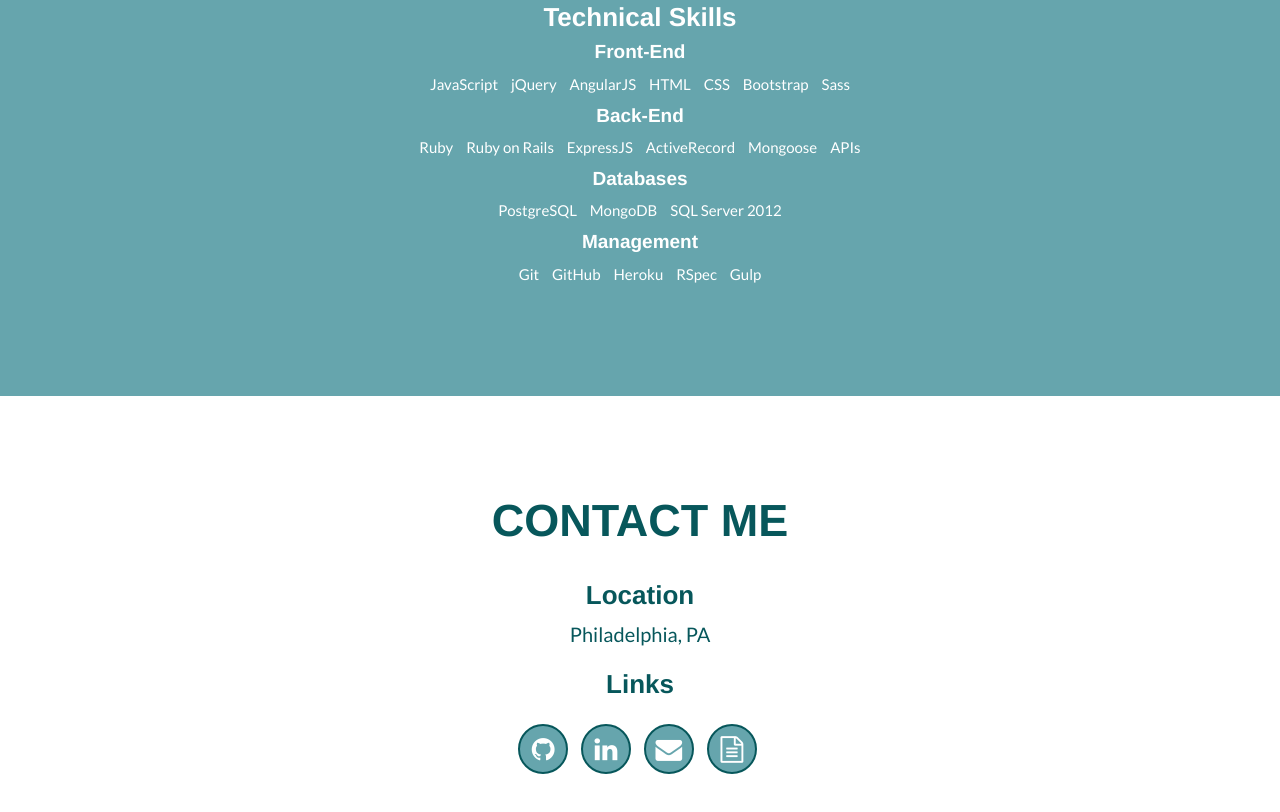
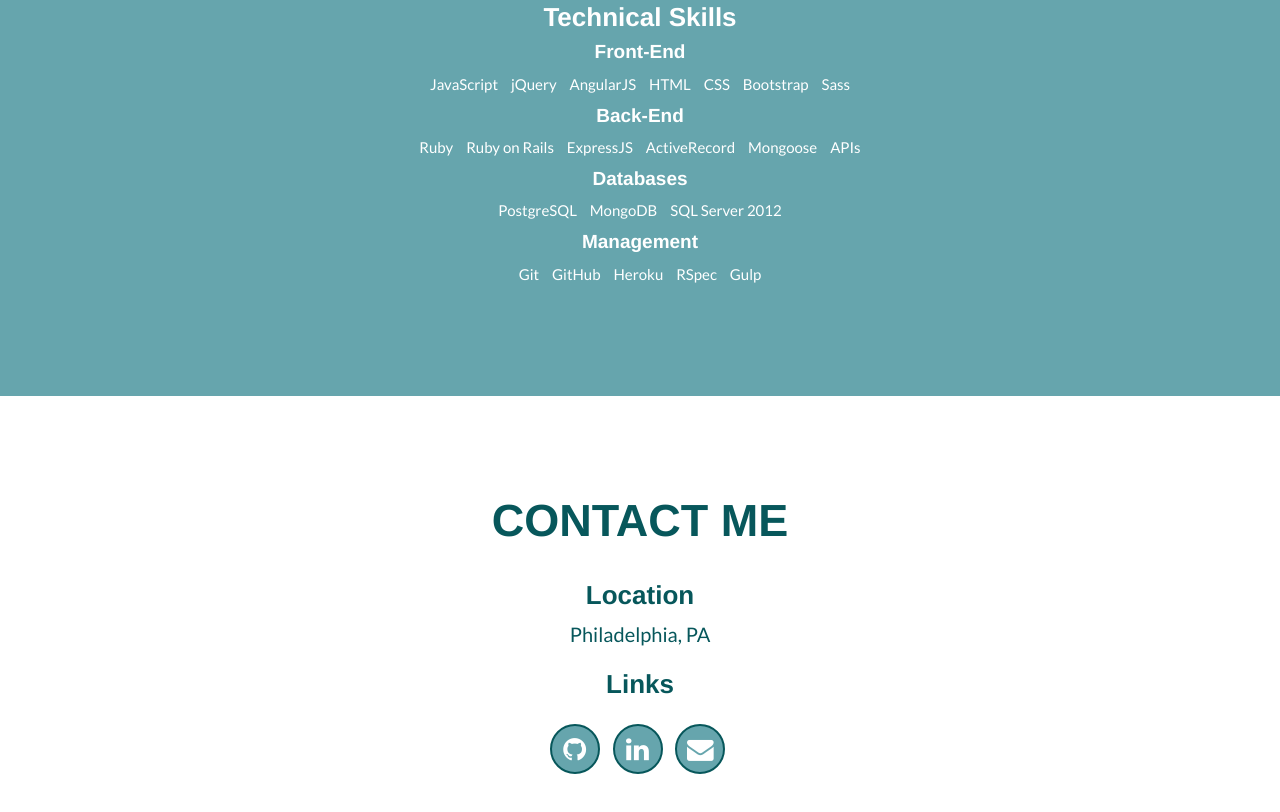
Before and after one commit to ssatyal/ssatyal.github.io, a website: page index.html in a window 1280 px wide. Shown: the part 2362-3174 px from the top of the page. Drawn offline with nearby package versions, Linux system fonts and the light colour scheme; a web font is replaced by a local one.

Commit message:
removes resume

```diff
--- a/index.html
+++ b/index.html
@@ -269,9 +269,6 @@
             <li>
               <a href="mailto:satyal89@gmail.com" class="btn-social btn-outline" target="_blank"><i class="fa fa-lg fa-envelope"></i></a>
             </li>
-            <li>
-              <a href="resume/Sanjaya Satyal Resume.pdf" class="btn-social btn-outline" target="_blank"><i class="fa fa-lg fa-file-text-o"></i></a>
-            </li>
           </ul>
         </div>
       </div>
```
